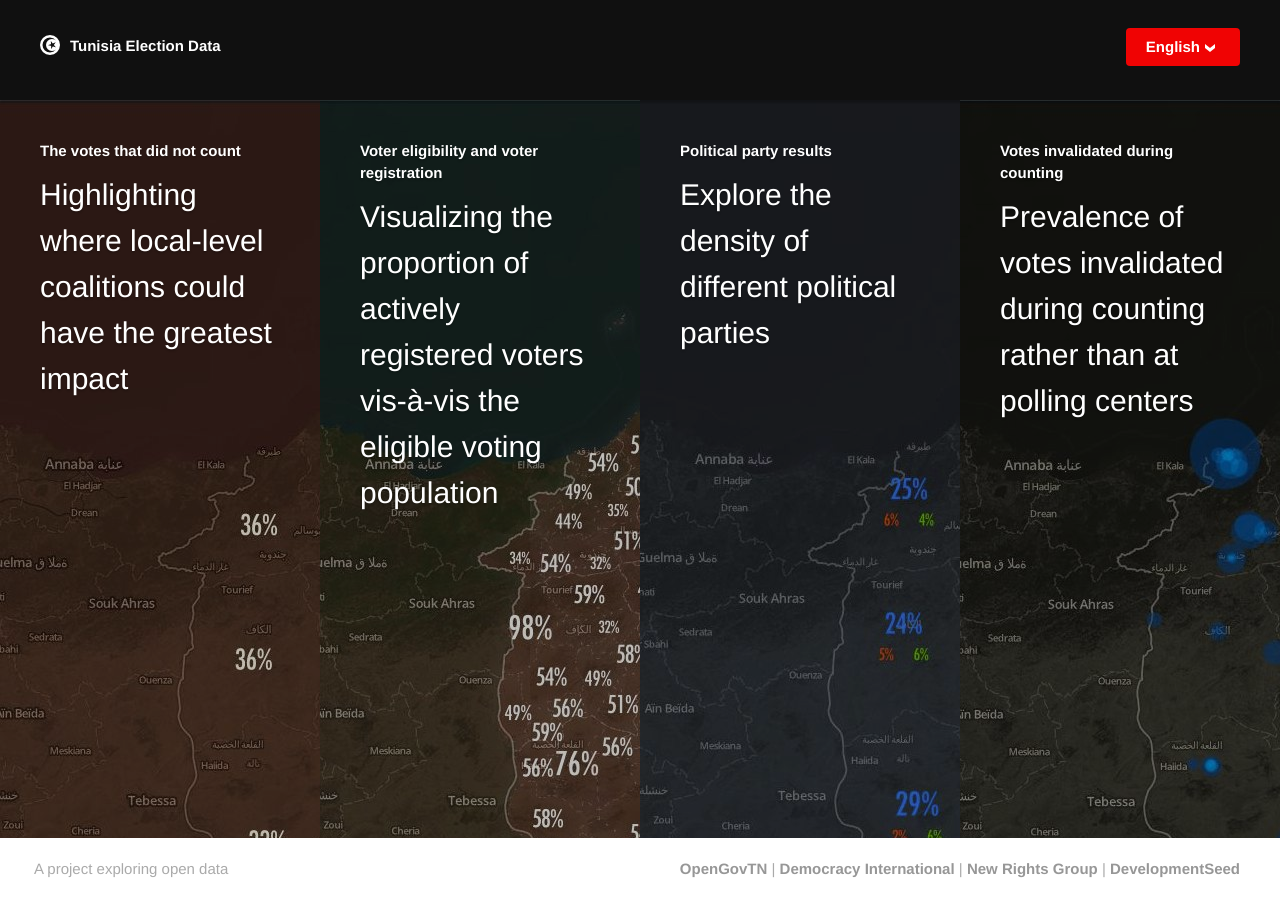
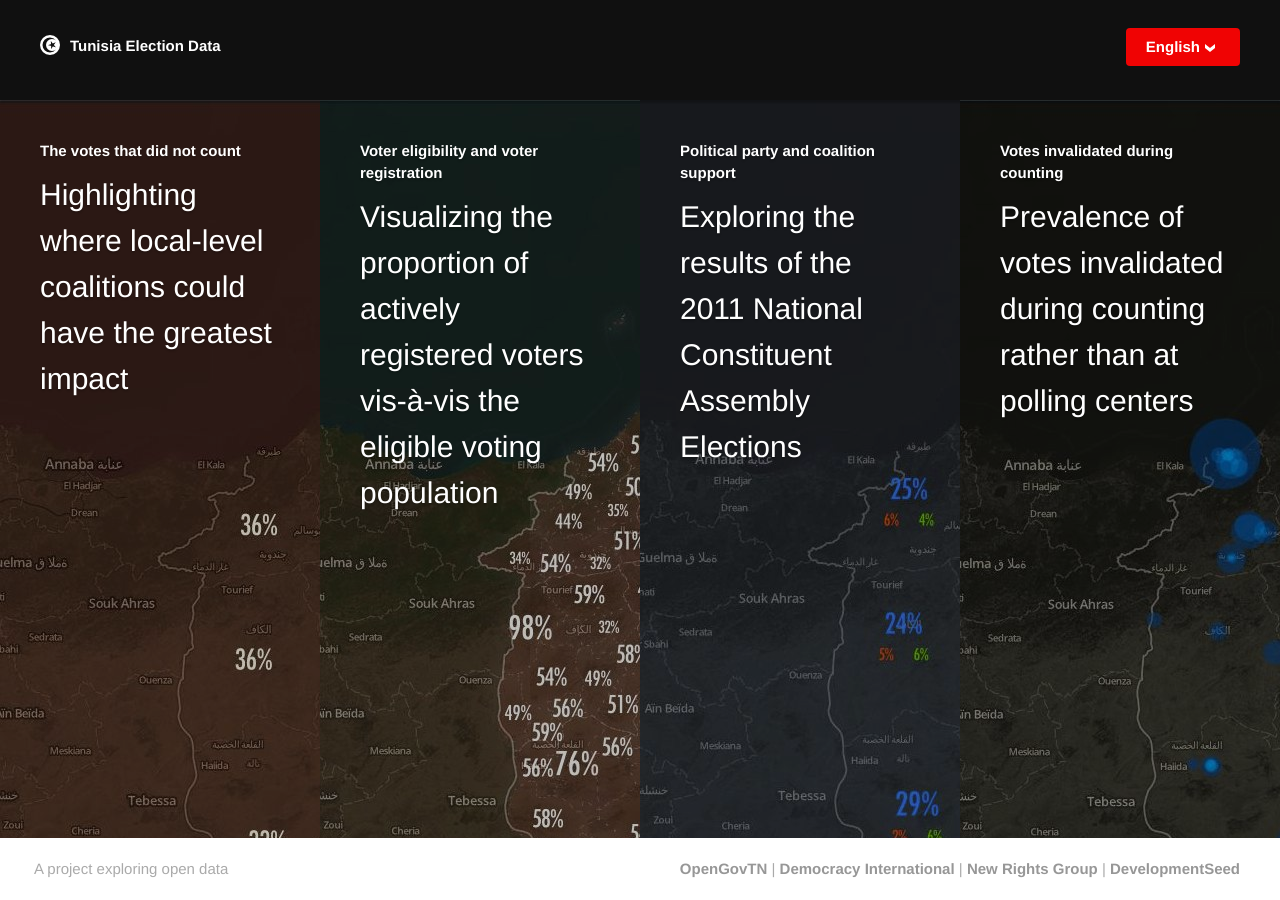
Before and after one commit to fwelections/databrowser, a Jekyll site: the page built from _posts/en/2013-01-01-projects.html, in a window 1280 px wide. Built offline with Jekyll 4.4.1, drawn with Linux system fonts in a browser that asks for light colours; some of the changed lines change nothing that is shown.

Commit message:
changing party results map to reflect 4 parties

```diff
--- a/_posts/en/2013-01-01-political-parties.html
+++ b/_posts/en/2013-01-01-political-parties.html
@@ -1,25 +1,25 @@
 ---
 layout: maps
 category: en
-title: "Political party results"
-subtitle: "Explore the density of different political parties"
+title: "Political party and coalition support"
+subtitle: "Exploring the results of the 2011 National Constituent Assembly Elections"
 language: en
 img: "party.png"
-map: "tunisia.map-ljvg81zf,tunisia.parties"
+map: "tunisia.map-ljvg81zf,tunisia.parties_dist"
 legend: true
 sources:
-  - title: "Tabular data for the 3 major parties"
+  - title: "Tabular data for the four parties and coalitions that, in addition to Ennahdha (89 seats) won 20 or more seats in the 2011 elections"
     csv: "https://github.com/fwelections/tunisia-election-data/tree/master/2011data/resultsPerParty"
     description: "Tabular data showing 2011 election outcomes by political party."
   - title: "Tunisia Delegation Shapefiles"
     url: "https://github.com/fwelections/tunisia-election-data/tree/master/shapes"
     description: "Dataset containing geometry for Tunisia's Delegations administrative unit."
-description: "<p>The visualization highlights the relative strengths of the ruling political parties in Tunisia: Ennahda, CPR, and Ettakatol which form the coalition government in Tunisia. Each province has 3 percantages: blue represents the Ennahdha party, green represents CPR party and orange represent Ettakatol party. The largest number in each province represents the majority party.</p>"
+description: "<p>The visualization highlights the relative strengths of political parties and coalitions that won 20 or more seats in the 2011 National Constituent Assembly elections.  Each district has four percentages reflected: green represents CPR (which won 29 seats), gold represents Aridha (26), orange represents Ettakatol (20), and blue represents Joumhouri (20); the percentages for Joumhouri reflect combined levels of voter support for  PDP (16) and Afek Tounes (4) which merged after the elections.</p>"
 ---
 
 The [textual heat map of political party results](http://fwelections.github.com/databrowser/en/political-parties) relies on two data sets:
 
-- [tabular data for the 3 major parties](https://github.com/fwelections/tunisia-election-data/tree/master/2011data/resultsPerParty)
+- [Tabular data for the four parties and coalitions that, in addition to Ennahdha (89 seats) won 20 or more seats in the 2011 elections.](https://github.com/fwelections/tunisia-election-data/tree/master/2011data/resultsPerParty)
 - geometry for the 27 governorates we will derive from the [delegation shapefiles](https://github.com/fwelections/tunisia-election-data/tree/master/shapes).
 
 ### 1. Dissolving Delegations into Districts
@@ -42,7 +42,7 @@
 
 If you have not already, you will need to import the delegation shapefiles. Detailed information for importing shapefiles can be found in the [Data management + mapping section of Setup.md](!SITE.GITHUB!/blob/gh-pages/setup.md#data-processing-for-making-maps).
 
-To import the tabular data, first set up 3 tables - one for each party (Ennahdha, CPR, and Takattoul). Run the following sql in the `psql` shell.
+To import the tabular data, first set up 4 tables - one for each party (Aritha, CPR, and Takattoul, Joumhouri). Run the following sql in the `psql` shell.
 
 <pre>
 create table takattoul (
@@ -56,7 +56,7 @@
 	total_votes_ratio numeric
 );
 
-create table nahdha (
+create table Aritha (
 	district_id int,
 	district text,
 	active_votes numeric,
@@ -77,13 +77,23 @@
 	total_votes numeric,
 	total_votes_ratio numeric
 );
+create table Joumhouri (
+	district_id int,
+	district text,
+	active_votes numeric,
+	active_ratio numeric,
+	automatic_votes numeric,
+	automatic_ratio numeric,
+	total_votes numeric,
+	total_votes_ratio numeric
+);
 </pre>
 
 To populate the tables you just set up, run these commands from your command shell. They are labeled for your reference.
 
 <pre>
-# Ennahdha
-cat 2011data/resultsPerParty/nadha.csv | psql -d tunisia -c "COPY nadha FROM STDIN WITH DELIMITER ';' CSV HEADER"
+# Aritha
+cat 2011data/resultsPerParty/Aritha.csv | psql -d tunisia -c "COPY Aritha FROM STDIN WITH DELIMITER ';' CSV HEADER"
 
 
 # takattoul
@@ -104,7 +114,7 @@
 	n.total_votes_ratio as ratio_n,
 	n.district_id,
 	n.district
-from nahdha n join
+from cpr n join
 	( select
 		  t.total_votes_ratio as ratio_t,
 		  c.total_votes_ratio as ratio_c,
```
